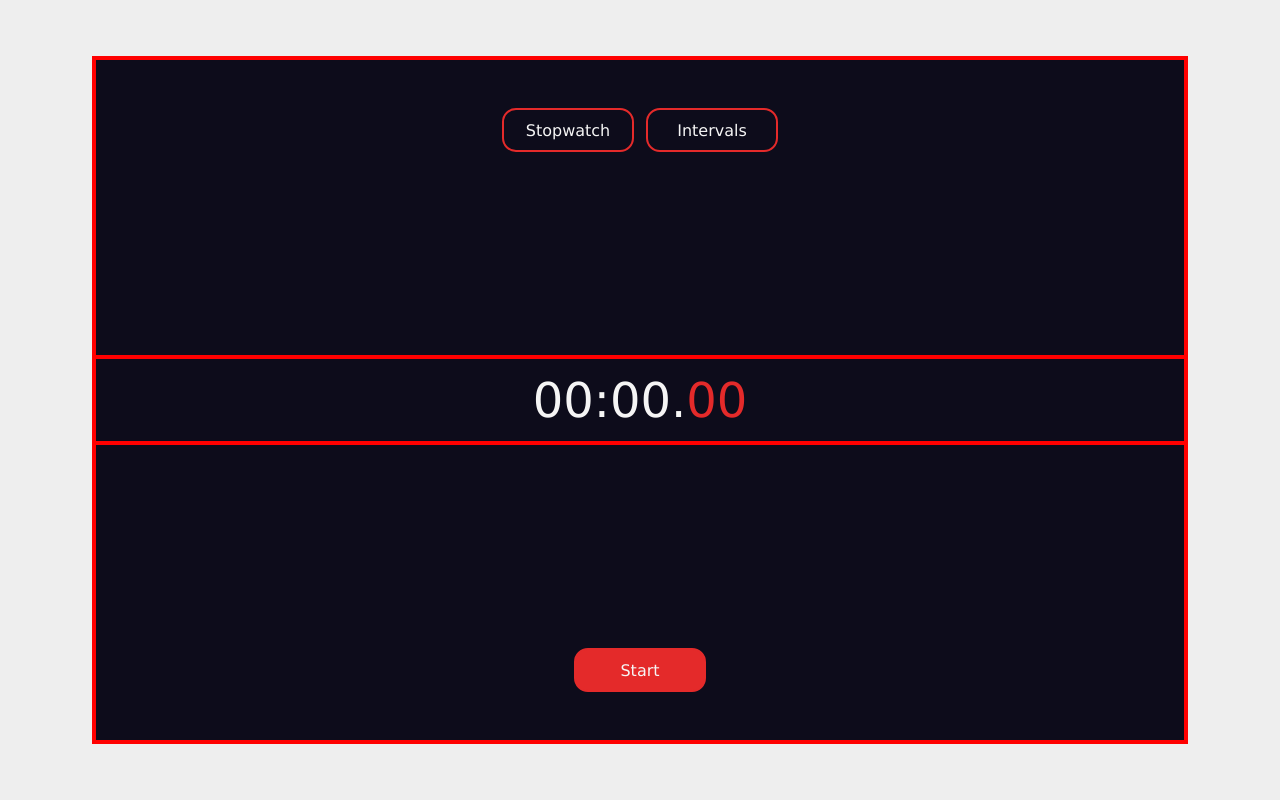
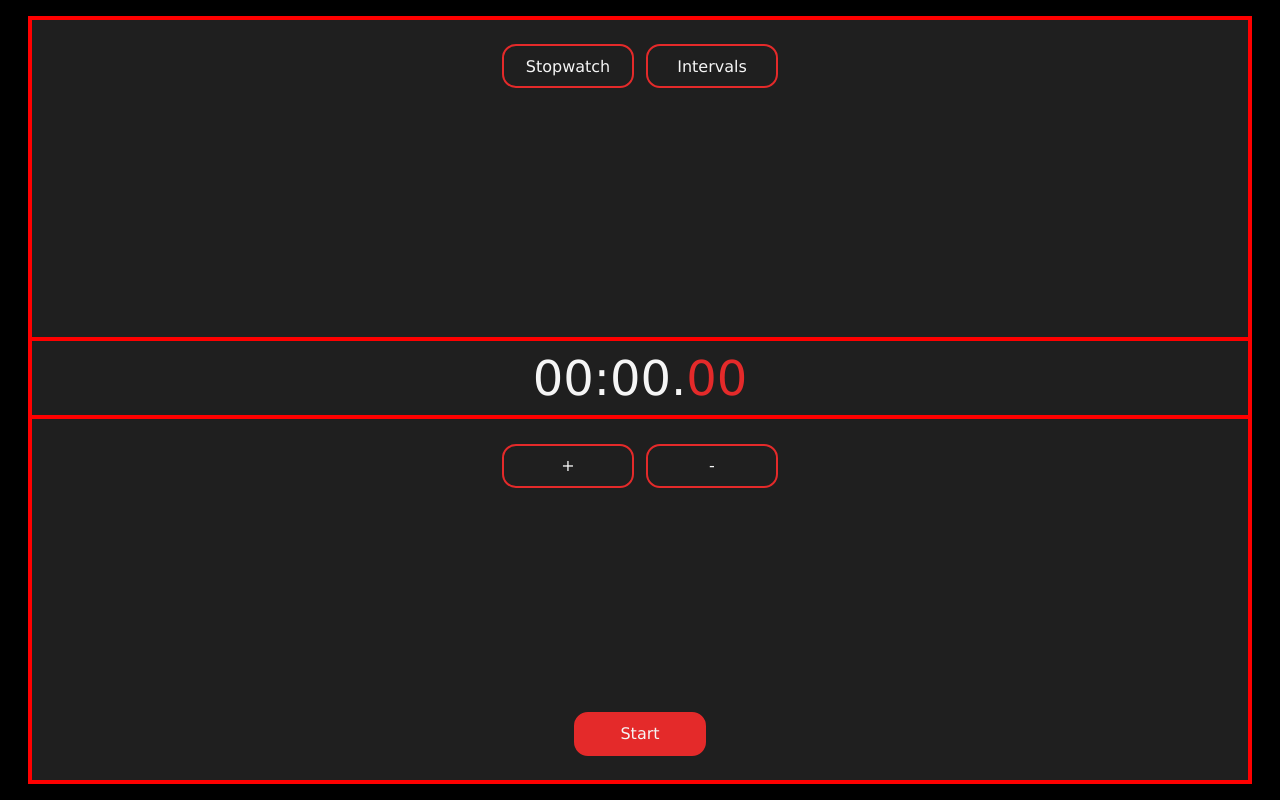
Before and after one commit to nzarg/intervalsapp, a React (Create React App) app: page / in a window 1280 px wide. Built offline with nearby package versions, Linux system fonts and the light colour scheme.

Commit message:
intervals/stopwatch some bugs

```diff
--- a/src/App.css
+++ b/src/App.css
@@ -1,5 +1,5 @@
 .App{
-  background-color: rgb(238, 238, 238);
+  background-color: black;
   width: 100vw;
   height: 100vh;
   display: flex;
--- a/src/Components/ContolButtons/ControlButtons.css
+++ b/src/Components/ContolButtons/ControlButtons.css
@@ -1,5 +1,5 @@
 .Control-Buttons {
-    margin: 3rem 0;
+    padding-bottom: 2%;
     width: 100%;
     box-sizing: border-box;
     display: flex;
--- a/src/Components/Menu/Menu.css
+++ b/src/Components/Menu/Menu.css
@@ -0,0 +1,8 @@
+.menu {
+  padding-top: 2%;
+  width: 100%;
+  box-sizing: border-box;
+  display: flex;
+  align-items: flex-start;
+  justify-content: center;
+}
--- a/src/Components/Menu/Menu.jsx
+++ b/src/Components/Menu/Menu.jsx
@@ -24,7 +24,7 @@ const ActiveButtons = (
 );
 
 return (
-	<div className="Control-Buttons">
+	<div className="menu">
 	<div>{props.goBack ? ActiveButtons : StartButton}</div>
 	</div>
 );
--- a/src/Components/StopWatch/StopWatch.css
+++ b/src/Components/StopWatch/StopWatch.css
@@ -1,10 +1,7 @@
 .stop-watch{
 	border: 0.3rem solid red;
-	height: 85vh;
-	width: 85vw;
-	background-color: #0d0c1b;
-	display: flex;
-	flex-direction: column;
-	align-items: center;
-	justify-content: space-between;
+	height: 95%;
+	width: 95%;
+	background-color: hsla(0, 0%, 100%, 0.12);
+
 }
--- a/src/Components/StopWatch/StopWatch.jsx
+++ b/src/Components/StopWatch/StopWatch.jsx
@@ -1,18 +1,18 @@
-import React, { useState } from "react";
+import React, { useState, useEffect } from "react";
 import "./StopWatch.css";
-import Timer from "../Timer/Timer";
 import Menu from "../Menu/Menu";
 import ControlButtons from "../ContolButtons/ControlButtons";
+import Timers from "../Timers/Timers";
 
 function StopWatch() {
 const [isActive, setIsActive] = useState(false);
 const [isPaused, setIsPaused] = useState(true);
 const [time, setTime] = useState(0);
 const [goBack, setGoBack] = useState(false);
-const [countdown, setCountdown] = useState(0);
 const [decrease, setDecrease] = useState(false)
+const [timersArray, setTimersArray] = useState([0])
 
-React.useEffect(() => {
+useEffect(() => {
 	let interval = null;
 
 	if (isActive && isPaused === false) {
@@ -38,30 +38,51 @@ const handlePauseResume = () => {
 };
 
 const handleReset = () => {
+	setIsPaused(true);
 	setIsActive(false);
 	setTime(0);
 };
 
 const handleStopwatch = () => {
 	setDecrease(false);
-	setCountdown(0);
+	setTimersArray([0])
+	setTime(0);
 	setGoBack(true);
 };
 
 const handleIntevals = () => {
 	setDecrease(true);
-	setCountdown(300000)
+	setTimersArray([3000,3000,3000])
+	setTime(0);
 	setGoBack(true);
 }
 
 const handleGoBack = () => {
 	setGoBack(false);
+	handleReset();
+};
+
+const handleAddTimer = () =>{
+	setTimersArray(timersArray=> {
+		timersArray.push(0)
+		return timersArray;
+	})
+};
+
+const handleRemoveTimer = () =>{
+
 };
 
 return (
 	<div className="stop-watch">
 	<Menu handleStopwatch={handleStopwatch} handleIntevals={handleIntevals} handleGoBack={handleGoBack} goBack={goBack} />
-	<Timer time={time} countdown={countdown}/>
+	<Timers
+		time={time}
+		timersArray={timersArray}
+		handleAddTimer={handleAddTimer}
+		handleRemoveTimer={handleRemoveTimer}
+		decrease={decrease}
+	/>
 	<ControlButtons
 		active={isActive}
 		isPaused={isPaused}
--- a/src/Components/Timer/Timer.css
+++ b/src/Components/Timer/Timer.css
@@ -1,6 +1,6 @@
 .timer{
 	border: 0.3rem solid red;
-	margin : 3rem 0;
+	margin : 2% 0;
 	width: 100%;
 	display: flex;
 	height: 12%;
--- a/src/Components/Timer/Timer.jsx
+++ b/src/Components/Timer/Timer.jsx
@@ -2,16 +2,34 @@ import React from "react";
 import "./Timer.css";
 
 export default function Timer(props) {
+	let countdown = 0;
+	let timer = props.countdown;
+
+	if(!props.decrease){
+		timer = -props.time
+	}
+
+	/* Intervals Logic */
+	for (let i = 0; i <= props.index; i++ ){
+		countdown += props.timersArray[i]
+	}
+	if(props.time >= countdown - props.countdown)
+	timer = countdown - props.time;
+
+	if(timer < 0) {
+		timer = 0;
+	}
+
 	return (
-	<div className="timer">
+		<div id={"timer-" + props.index} className="timer">
 			<span className="digits">
-		{("0" + Math.floor(((props.countdown - props.time) / 60000) % 60)).slice(-2)}:
+				{("0" + Math.floor((timer / 60000) % 60)).slice(-2)}:
 			</span>
 			<span className="digits">
-		{("0" + Math.floor(((props.countdown - props.time) / 1000) % 60)).slice(-2)}.
+				{("0" + Math.floor((timer / 1000) % 60)).slice(-2)}.
 			</span>
 			<span className="digits mili-sec">
-		{("0" + (((props.countdown - props.time) / 10) % 100)).slice(-2)}
+				{("0" + ((timer / 10) % 100)).slice(-2)}
 			</span>
 		</div>
 	);
--- /dev/null
+++ b/src/Components/Timers/Timers.css
@@ -0,0 +1,9 @@
+.timers {
+  height: 82%;
+  width: 100% ;
+  display: flex;
+	flex-direction: column;
+	align-items: center;
+	justify-content: center;
+
+}
--- /dev/null
+++ b/src/Components/Timers/Timers.jsx
@@ -0,0 +1,31 @@
+import React from "react";
+import Timer from "../Timer/Timer";
+import "./Timers.css";
+
+export default function Timers(props) {
+  return (
+    <div className="timers">
+      {props.timersArray.map((countdown, index) => {
+        return (
+          <Timer
+          index={index}
+          time={props.time}
+          countdown={countdown}
+          timersArray={props.timersArray}
+          decrease={props.decrease}
+        />
+        )
+      })}
+      <div className="btn-grp">
+        <div className="btn btn-two"
+          onClick={props.handleAddTimer}>
+          +
+        </div>
+        <div className="btn btn-two"
+          onClick={props.handleRemoveTimer}>
+          -
+        </div>
+      </div>
+    </div>
+  )
+}
```
Lines whose indentation alone changed are shown as unchanged.
